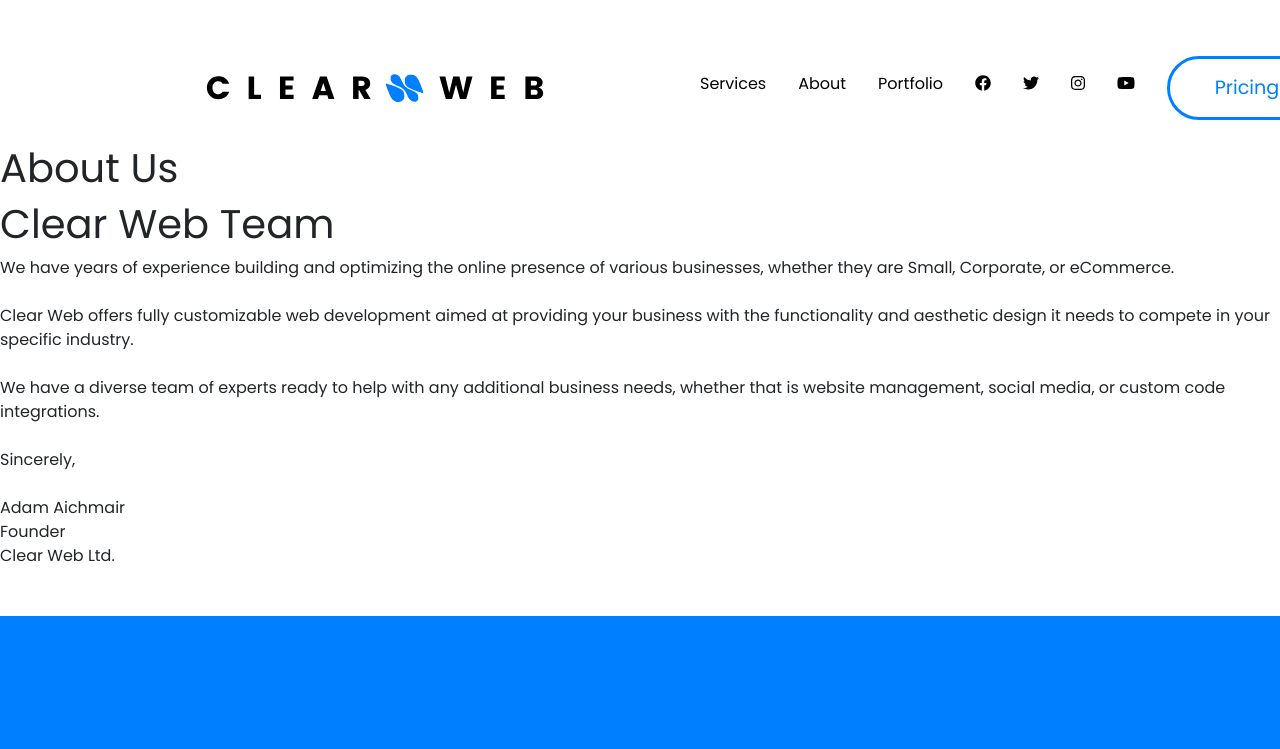
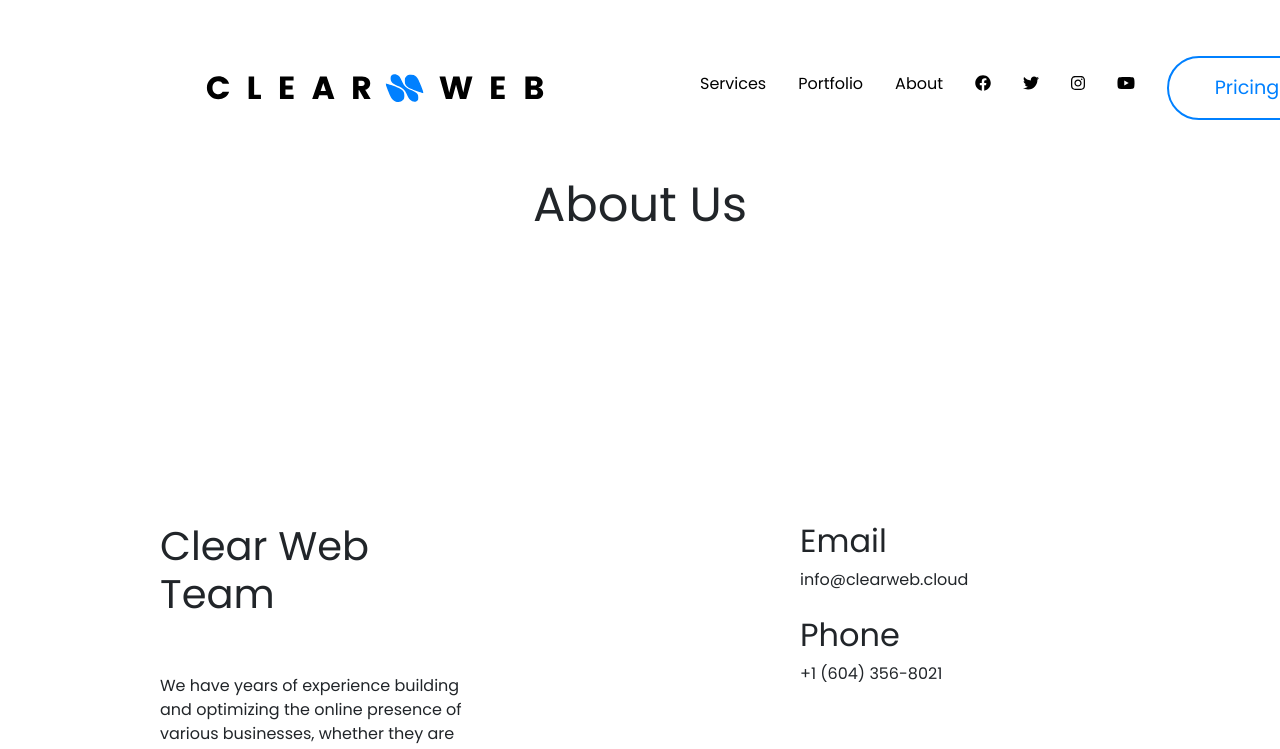
Before and after one commit to alau9/clearweb, a React (Create React App) app: page /about in a window 1280 px wide. Shown: the top 749 px of the page. Built offline with nearby package versions, Linux system fonts and the light colour scheme; a web font is replaced by a local one.

Commit message:
finished styling and minor changes

```diff
--- a/src/components/custom-button/custom-button.styles.scss
+++ b/src/components/custom-button/custom-button.styles.scss
@@ -3,11 +3,13 @@
     height: 4rem;
     background-color: white;
     color: #0080ff;;
-    border:.2rem solid  #0080ff;
+    border:.15rem solid  #0080ff;
     font-size: 1.2rem;
     border-radius: 2.5rem;
     text-align: center;
     cursor: pointer;
+    padding-top: 1rem;
+    padding-bottom: 1.1rem;
 
     &:hover{
         background-color: #0080ff;
--- a/src/components/header/header.component.jsx
+++ b/src/components/header/header.component.jsx
@@ -44,17 +44,17 @@ const Header = () => {
                 Services
               </Link>
             </Nav.Item>
-            <Nav.Item className="header-items">
-              <Link to="/about" onClick={() => setExpanded(false)}>
-                About
-              </Link>
-            </Nav.Item>
             <Nav.Item
               className="header-items"
               onClick={() => navigate("/portfolio")}
             >
               <Link to="/portfolio" onClick={() => setExpanded(false)}>
                 Portfolio
+              </Link>
+            </Nav.Item>
+            <Nav.Item className="header-items">
+              <Link to="/about" onClick={() => setExpanded(false)}>
+                About
               </Link>
             </Nav.Item>
             <Nav className="brand-logo">
--- a/src/pages/about/about.component.jsx
+++ b/src/pages/about/about.component.jsx
@@ -5,9 +5,11 @@ import "./about.styles.scss";
 const AboutPage = () => (
   <div className="about-page">
     <h1 className="title">About Us</h1>
-    <div className="row">
-      <div>
+    <div className="content-row">
+      <div className="content-col">
         <h1 className="content-title">Clear Web Team</h1>
+        <br />
+        <br />
         <div className="content">
           We have years of experience building and optimizing the online
           presence of various businesses, whether they are Small, Corporate, or
@@ -24,6 +26,9 @@ const AboutPage = () => (
           custom code integrations.
         <br />
         <br />
+        We look forward to optimizing your business!
+        <br />
+        <br />
             Sincerely,
             <br />
             <br />
@@ -34,6 +39,13 @@ const AboutPage = () => (
             Clear Web Ltd.
         </div>
       </div>
+      <div className="content-col">
+        <h2>Email</h2>
+        <div>info@clearweb.cloud</div>
+        <br />
+        <h2>Phone</h2>
+        <div>+1 (604) 356-8021</div>
+      </div>
     </div>
   </div>
 );
--- a/src/pages/about/about.styles.scss
+++ b/src/pages/about/about.styles.scss
@@ -0,0 +1,32 @@
+.about-page{
+    display: flex;
+    flex-direction: column;
+    align-items: center;
+    justify-content: center;
+
+    .title{
+        margin: 2rem;
+        margin-bottom: 4rem;
+        font-size: 3rem;
+    }
+    .content-row {
+        display: flex;
+        flex-direction: row;
+        margin-top: 4rem;
+
+        @media (max-width: 768px) {
+          flex-direction: column;
+          margin-top: 1rem;
+        }
+
+        .content-col{
+            width: 50%;
+            margin: 10rem;
+
+            @media (max-width: 768px) {
+                width: auto;
+                margin: 1rem;
+              }
+        }
+    }
+}
--- a/src/pages/custom-code/custom-code.styles.scss
+++ b/src/pages/custom-code/custom-code.styles.scss
@@ -19,13 +19,19 @@
         background-color: #0080ff;
         color: white;
         height: 30rem;
-        padding:3rem;
+        padding: 3rem;
         width: 40rem;
         margin-left: 0rem;
         margin-right: 0;
         z-index: 999;
         font-size: 1.2rem;
 
+        @media (max-width: 768px) {
+          width: 75vw;
+          height: auto;
+          text-align: start;
+          padding: 1rem;
+        }
         .para{
             margin: 2rem;
         }
@@ -37,6 +43,17 @@
           background-position: center;
           background-size: cover;
           margin-left: -10rem;
+
+          @media (max-width: 768px) {
+            margin-right: -30vw;
+            margin-left: 0vw;
+            margin-top: -5vh;
+            height: 15rem;
+            width: 85vw;
+            background-size:contain;
+            background-repeat: no-repeat;
+            padding: 0;
+          }
         }
 
       .content-list {
--- a/src/pages/homepage/homepage.styles.scss
+++ b/src/pages/homepage/homepage.styles.scss
@@ -1,10 +1,11 @@
 .homepage {
   .background-img {
-    width: 100vw;
-    height: 65rem;
+    width: 100%;
+    height: 100vh;
     margin-top: -10rem;
     margin-bottom: 5rem;
     background-repeat: no-repeat;
+    background-size: cover;
   }
 
   .icon-container {
--- a/src/pages/portfolio/portfolio.styles.scss
+++ b/src/pages/portfolio/portfolio.styles.scss
@@ -1,10 +1,14 @@
 .portfolio-page {
   display: flex;
   flex-direction: column;
-  justify-content: space-evenly;
   align-items: center;
   text-align: center;
   margin-bottom: 10rem;
+  justify-content: center;
+
+  @media (max-width: 768px) {
+    flex-direction: column;
+  }
 
   .content-row {
     display: flex;
@@ -15,6 +19,7 @@
 
     @media (max-width: 768px) {
       flex-direction: column;
+      justify-content: center;
     }
 
     .background-image {
@@ -22,6 +27,13 @@
       height: 20rem;
       background-position: center;
       background-size: cover;
+
+      @media (max-width: 768px) {
+       width: 20rem;
+       background-size: 20rem;
+       height: 15rem;
+       background-repeat: no-repeat;
+      }
     }
 
     .content-title{
@@ -35,7 +47,7 @@
       vertical-align: top;
       margin-left: 2rem;
       margin-right: 2rem;
-      width: 40rem;
+
 
       .list-title {
         font-size: 1.3rem;
--- a/src/pages/seo/seo.styles.scss
+++ b/src/pages/seo/seo.styles.scss
@@ -23,9 +23,15 @@
       width: 40rem;
       margin-left: 0rem;
       margin-right: 0;
-      z-index: 999;
+      z-index: 998;
       font-size: 1.2rem;
 
+      @media (max-width: 768px) {
+        width: 75vw;
+        height: auto;
+        text-align: start;
+        padding: 1rem;
+      }
       .para{
           margin: 2rem;
       }
@@ -37,6 +43,17 @@
         background-position: center;
         background-size: cover;
         margin-left: -10rem;
+
+        @media (max-width: 768px) {
+          margin-right: -30vw;
+          margin-left: 0vw;
+          margin-top: -5vh;
+          height: 15rem;
+          width: 85vw;
+          background-size:contain;
+          background-repeat: no-repeat;
+          padding: 0;
+        }
       }
 
     .content-list {
--- a/src/pages/servicespage/services.styles.scss
+++ b/src/pages/servicespage/services.styles.scss
@@ -3,8 +3,9 @@
     justify-content: center;
 
     .title{
+        margin: 2rem;
+        margin-bottom: 4rem;
         font-size: 3rem;
-        margin-bottom: 3.5rem;
     }
 
     .icon-container{
--- a/src/pages/social/social.styles.scss
+++ b/src/pages/social/social.styles.scss
@@ -26,7 +26,13 @@
       z-index: 999;
       font-size: 1.2rem;
 
-      .para {
+      @media (max-width: 768px) {
+        width: 75vw;
+        height: auto;
+        text-align: start;
+        padding: 1rem;
+      }
+      .para{
           margin: 2rem;
       }
     }
@@ -37,6 +43,17 @@
         background-position: center;
         background-size: cover;
         margin-left: -10rem;
+
+        @media (max-width: 768px) {
+          margin-right: -30vw;
+          margin-left: 0vw;
+          margin-top: -5vh;
+          height: 15rem;
+          width: 85vw;
+          background-size:contain;
+          background-repeat: no-repeat;
+          padding: 0;
+        }
       }
 
     .content-list {
--- a/src/pages/website-management/websitemanagement.styles.scss
+++ b/src/pages/website-management/websitemanagement.styles.scss
@@ -26,7 +26,13 @@
       z-index: 999;
       font-size: 1.2rem;
 
-      .para {
+      @media (max-width: 768px) {
+        width: 75vw;
+        height: auto;
+        text-align: start;
+        padding: 1rem;
+      }
+      .para{
           margin: 2rem;
       }
     }
@@ -37,6 +43,17 @@
         background-position: center;
         background-size: cover;
         margin-left: -10rem;
+
+        @media (max-width: 768px) {
+          margin-right: -30vw;
+          margin-left: 0vw;
+          margin-top: -5vh;
+          height: 15rem;
+          width: 85vw;
+          background-size:contain;
+          background-repeat: no-repeat;
+          padding: 0;
+        }
       }
 
     .content-list {
```
Lines whose indentation alone changed are shown as unchanged.
